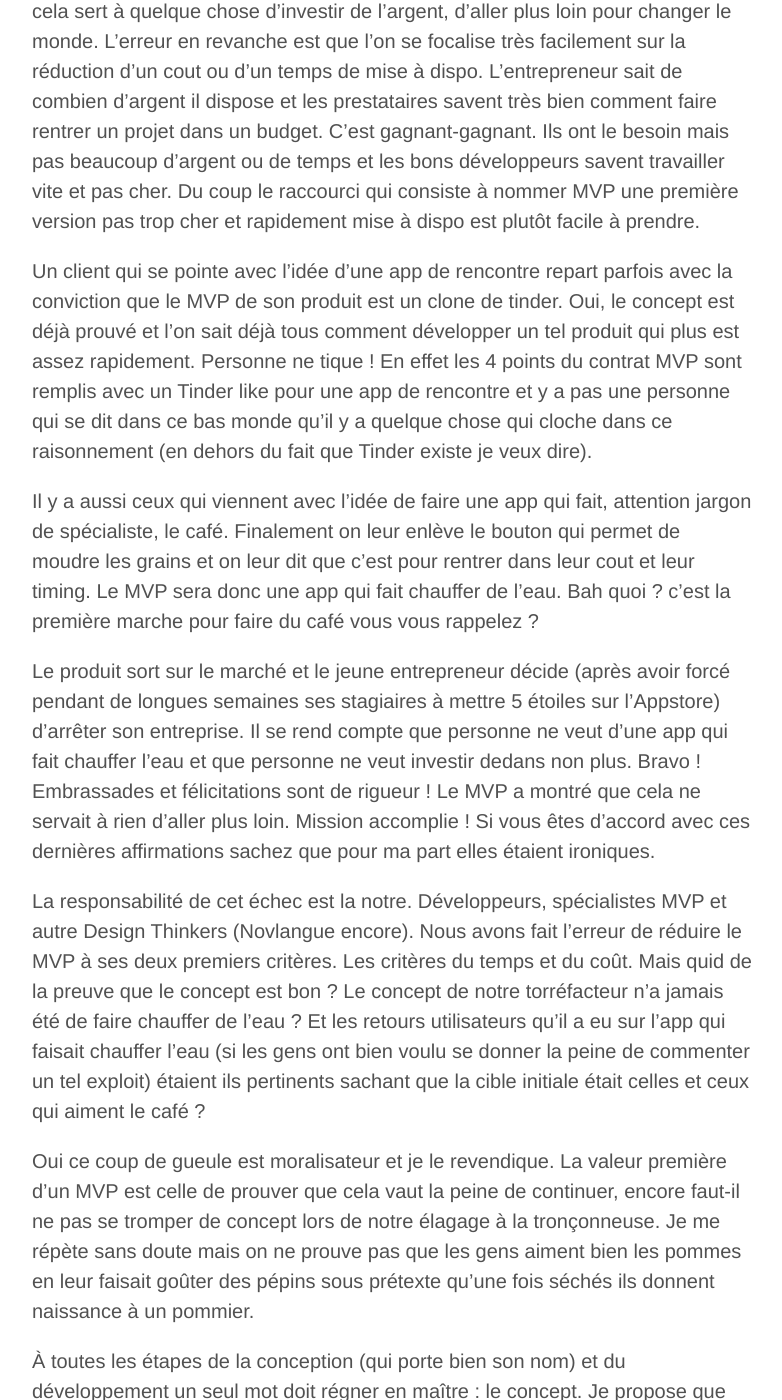
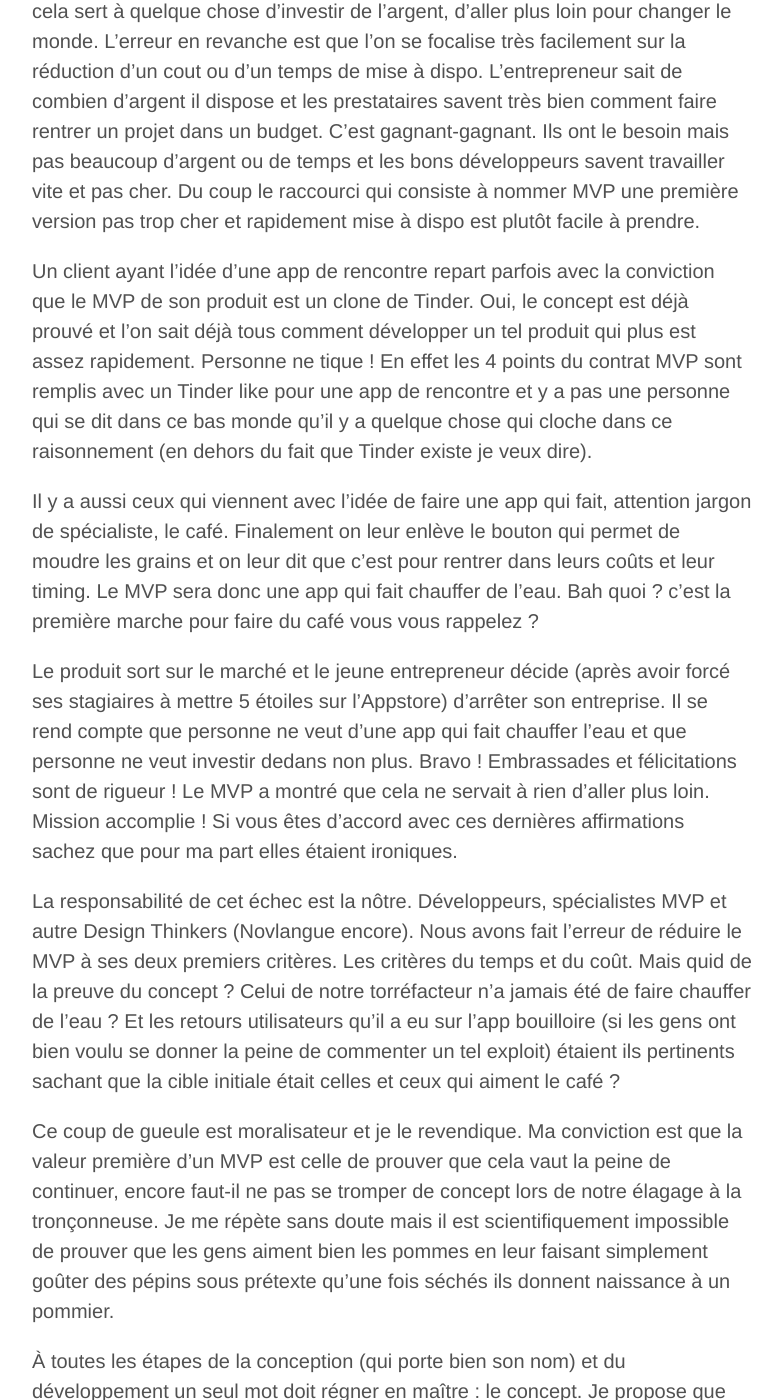
Before and after one commit to imanzarrabian/imanzarrabian.github.io, a Jekyll site: the page built from index.html, in a window 1280 px wide and 1400 px high, scrolled down 1235 px. Shown: the whole window, without its empty margins (248-1030 px from the left). Built offline with Jekyll 4.4.1, drawn with Linux system fonts in a browser that asks for light colours; the list of posts is cut into pages by our own code; comment, search, counter and statistics services are not loaded; some of the changed text lies outside the part shown.

Commit message:
Update 2017-07-07-minimum-viable-product.markdown

```diff
--- a/_posts/2017-07-07-minimum-viable-product.markdown
+++ b/_posts/2017-07-07-minimum-viable-product.markdown
@@ -24,16 +24,16 @@ Le secret est en réalité dans le dernier point. Le concept. Celui de se prouve
 L'erreur en revanche est que l'on se focalise très facilement sur la réduction d'un cout ou d'un temps de mise à dispo.
 L'entrepreneur sait de combien d'argent il dispose et les prestataires savent très bien comment faire rentrer un projet dans un budget. C'est gagnant-gagnant. Ils ont le besoin mais pas beaucoup d'argent ou de temps et les bons développeurs savent travailler vite et pas cher. Du coup le raccourci qui consiste à nommer MVP une première version pas trop cher et rapidement mise à dispo est plutôt facile à prendre.
 
-Un client qui se pointe avec l'idée d'une app de rencontre repart parfois avec la conviction que le MVP de son produit est un clone de tinder. Oui, le concept est déjà prouvé et l'on sait déjà tous comment développer un tel produit qui plus est assez rapidement. Personne ne tique !
+Un client ayant l'idée d'une app de rencontre repart parfois avec la conviction que le MVP de son produit est un clone de Tinder. Oui, le concept est déjà prouvé et l'on sait déjà tous comment développer un tel produit qui plus est assez rapidement. Personne ne tique !
 En effet les 4 points du contrat MVP sont remplis avec un Tinder like pour une app de rencontre et y a pas une personne qui se dit dans ce bas monde qu'il y a quelque chose qui cloche dans ce raisonnement (en dehors du fait que Tinder existe je veux dire).
 
-Il y a aussi ceux qui viennent avec l'idée de faire une app qui fait, attention jargon de spécialiste, le café. Finalement on leur enlève le bouton qui permet de moudre les grains et on leur dit que c'est pour rentrer dans leur cout et leur timing. Le MVP sera donc une app qui fait chauffer de l'eau. Bah quoi ? c'est la première marche pour faire du café vous vous rappelez ?
+Il y a aussi ceux qui viennent avec l'idée de faire une app qui fait, attention jargon de spécialiste, le café. Finalement on leur enlève le bouton qui permet de moudre les grains et on leur dit que c'est pour rentrer dans leurs coûts et leur timing. Le MVP sera donc une app qui fait chauffer de l'eau. Bah quoi ? c'est la première marche pour faire du café vous vous rappelez ?
 
-Le produit sort sur le marché et le jeune entrepreneur décide (après avoir forcé pendant de longues semaines ses stagiaires à mettre 5 étoiles sur l'Appstore) d'arrêter son entreprise. Il se rend compte que personne ne veut d'une app qui fait chauffer l'eau et que personne ne veut investir dedans non plus.
+Le produit sort sur le marché et le jeune entrepreneur décide (après avoir forcé ses stagiaires à mettre 5 étoiles sur l'Appstore) d'arrêter son entreprise. Il se rend compte que personne ne veut d'une app qui fait chauffer l'eau et que personne ne veut investir dedans non plus.
 Bravo ! Embrassades et félicitations sont de rigueur ! Le MVP a montré que cela ne servait à rien d'aller plus loin. Mission accomplie ! Si vous êtes d'accord avec ces  dernières affirmations sachez que pour ma part elles étaient ironiques.
 
-La responsabilité de cet échec est la notre. Développeurs, spécialistes MVP et autre Design Thinkers (Novlangue encore). Nous avons fait l'erreur de réduire le MVP à ses deux premiers critères. Les critères du temps et du coût. Mais quid de la preuve que le concept est bon ? Le concept de notre torréfacteur n'a jamais été de faire chauffer de l'eau ? Et les retours utilisateurs qu'il a eu sur l'app qui faisait chauffer l'eau (si les gens ont bien voulu se donner la peine de commenter un tel exploit) étaient ils pertinents sachant que la cible initiale était celles et ceux qui aiment le café ?
+La responsabilité de cet échec est la nôtre. Développeurs, spécialistes MVP et autre Design Thinkers (Novlangue encore). Nous avons fait l'erreur de réduire le MVP à ses deux premiers critères. Les critères du temps et du coût. Mais quid de la preuve du concept ? Celui de notre torréfacteur n'a jamais été de faire chauffer de l'eau ? Et les retours utilisateurs qu'il a eu sur l'app bouilloire (si les gens ont bien voulu se donner la peine de commenter un tel exploit) étaient ils pertinents sachant que la cible initiale était celles et ceux qui aiment le café ?
 
-Oui ce coup de gueule est moralisateur et je le revendique. La valeur première d'un MVP est celle de prouver que cela vaut la peine de continuer, encore faut-il ne pas se tromper de concept lors de notre élagage à la tronçonneuse. Je me répète sans doute mais on ne prouve pas que les gens aiment bien les pommes en leur faisait goûter des pépins sous prétexte qu'une fois séchés ils donnent naissance à un pommier.
+Ce coup de gueule est moralisateur et je le revendique. Ma conviction est que la valeur première d'un MVP est celle de prouver que cela vaut la peine de continuer, encore faut-il ne pas se tromper de concept lors de notre élagage à la tronçonneuse. Je me répète sans doute mais il est scientifiquement impossible de prouver que les gens aiment bien les pommes en leur faisant simplement goûter des pépins sous prétexte qu'une fois séchés ils donnent naissance à un pommier.
 
 À toutes les étapes de la conception (qui porte bien son nom) et du développement un seul mot doit régner en maître : le concept. Je propose que l'on renomme le MVP en MVC d'ailleurs. Les devs vont être contents.
```
Also changed, not shown: other parts of _posts/2017-07-07-minimum-viable-product.markdown (+1 -1 lines).
